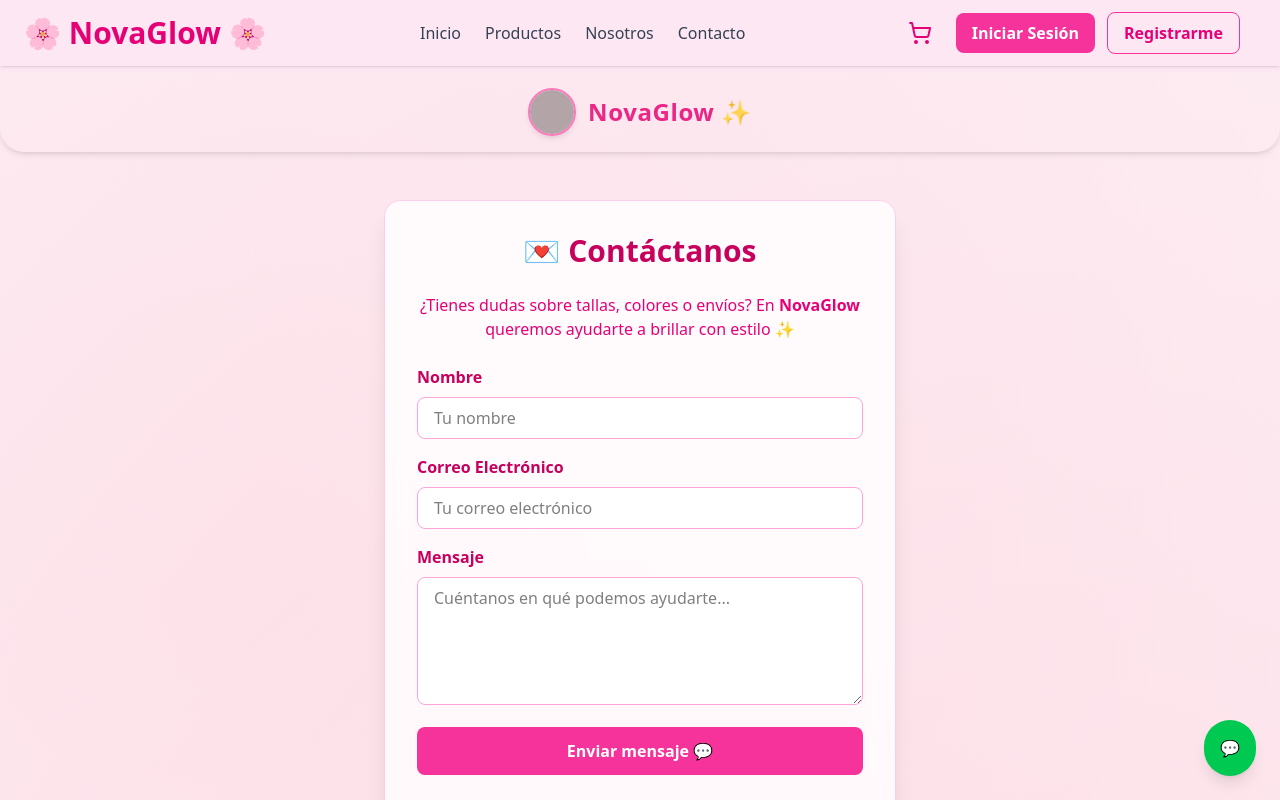
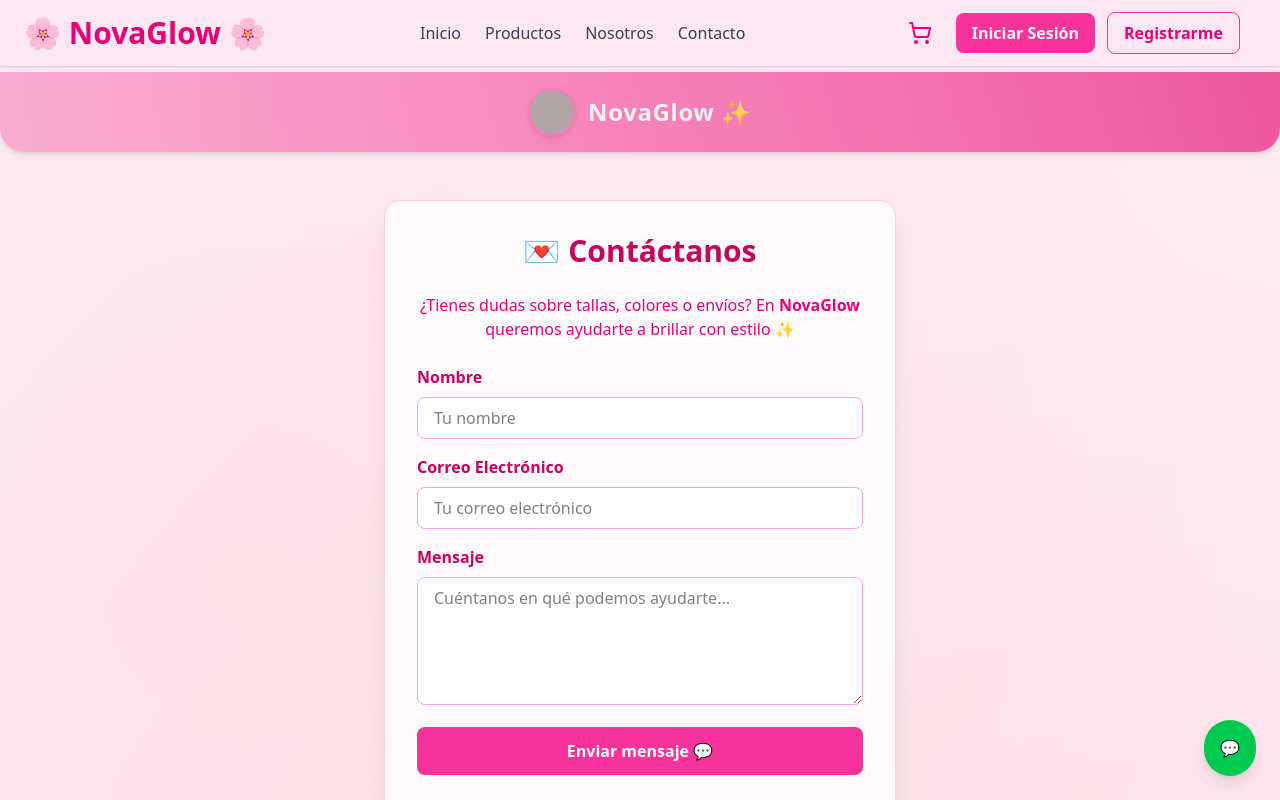
Before and after one commit to shantall-1/novaglow, a React (Vite) app: page /contacto in a window 1280 px wide. Shown: the top 800 px of the page. Built offline with nearby package versions, Linux system fonts and the light colour scheme; no server answers; grey boxes are pictures that could not be loaded.

Commit message:
ultima actualizacion 18/11/25

```diff
--- a/src/componentes/PerfilModal.jsx
+++ b/src/componentes/PerfilModal.jsx
@@ -98,13 +98,13 @@ const PerfilModal = ({ isOpen, onClose }) => {
     <AnimatePresence>
       {isOpen && (
         <motion.div
-          className="fixed inset-0 bg-black/50 backdrop-blur-sm flex items-center justify-center z-[999]"
+          className="fixed inset-0 bg-black/50 backdrop-blur-sm flex items-center justify-center z-999"
           initial={{ opacity: 0 }}
           animate={{ opacity: 1 }}
           exit={{ opacity: 0 }}
         >
           <motion.div
-            className="bg-linear-to-br from-pink-50 via-pink-100 to-pink-200 rounded-3xl shadow-2xl p-6 w-96 relative border-4 border-pink-300"
+            className="bg-linear-to-br from-[#fdf2f8] via-[#fce7f3] to-[#fbcfe8] rounded-3xl shadow-2xl p-6 w-96 relative border-4 border-[#f9a8d4]"
             initial={{ scale: 0.8 }}
             animate={{ scale: 1 }}
             exit={{ scale: 0.8 }}
--- a/src/paginas/Contacto.jsx
+++ b/src/paginas/Contacto.jsx
@@ -1,9 +1,9 @@
 import { useState, useEffect, useRef } from "react";
-import { motion } from "framer-motion"; // 💫 animaciones elegantes
+import { motion } from "framer-motion";
 import AOS from "aos";
 import Swal from "sweetalert2";
 
-// ✅ Importaciones nuevas para Firebase
+// Firebase
 import { db } from "../lib/firebase";
 import { collection, addDoc, serverTimestamp } from "firebase/firestore";
 
@@ -31,7 +31,6 @@ export default function Contacto() {
     setFormData({ ...formData, [name]: value });
   };
 
-  // 🔥 Funcionalidad para guardar los datos en Firestore
   const handleSubmit = async (e) => {
     e.preventDefault();
 
@@ -46,7 +45,6 @@ export default function Contacto() {
     }
 
     try {
-      // 💾 Guardar datos en Firebase Firestore
       await addDoc(collection(db, "mensajesContacto"), {
         nombre: formData.nombre,
         email: formData.email,
@@ -67,7 +65,7 @@ export default function Contacto() {
       Swal.fire({
         icon: "error",
         title: "Error al enviar",
-        text: "Hubo un problema al guardar tu mensaje 😢 Intenta nuevamente.",
+        text: "Hubo un problema 😢 Intenta nuevamente.",
         confirmButtonColor: "#e06b8b",
       });
     }
@@ -79,27 +77,35 @@ export default function Contacto() {
       className="min-h-screen flex flex-col items-center bg-pink-50 relative overflow-hidden"
       id="contacto"
     >
-      {/* 🌸 Header con entrada elegante */}
+      {/* ✔ Header FIX - usando HEX, no okLCH */}
       <motion.header
         data-aos="fade-down"
         initial={{ opacity: 0, y: -30 }}
         animate={{ opacity: 1, y: 0 }}
         transition={{ duration: 1.2, ease: "easeOut" }}
-        className="w-full bg-linear-gradient-to-r from-pink-300 via-pink-400 to-pink-500 text-white shadow-md py-4 px-6 flex items-center justify-center space-x-3 rounded-b-3xl"
+        style={{
+          background:
+            "linear-gradient(to right, #f9a8d4, #f472b6, #ec4899)", // pink-300 → pink-400 → pink-500
+        }}
+        className="w-full text-white shadow-md py-4 px-6 flex items-center justify-center space-x-3 rounded-b-3xl"
       >
         <img
           src="https://encrypted-tbn0.gstatic.com/images?q=tbn:ANd9GcSdLs5Kjrl497ZOGYAMibYSX4tY-8HF8uM33Q&s"
           alt="Logo NovaGlow"
           className="w-12 h-12 rounded-full object-cover border-2 border-pink-400 shadow-md"
         />
-        <h1 className="text-2xl text-pink-600 font-bold tracking-wide">
+        <h1 className="text-2xl text-white font-bold tracking-wide">
           NovaGlow ✨
         </h1>
       </motion.header>
 
-      {/* Fondo con movimiento sutil */}
+      {/* ✔ Fondo animado FIX */}
       <motion.div
-        className="absolute inset-0 bg-[radial-gradient(circle_at_20%_30%,rgba(255,192,203,0.25),transparent),radial-gradient(circle_at_80%_70%,rgba(255,182,193,0.25),transparent)]"
+        className="absolute inset-0"
+        style={{
+          background:
+            "radial-gradient(circle at 20% 30%, rgba(255,192,203,0.25), transparent), radial-gradient(circle at 80% 70%, rgba(255,182,193,0.25), transparent)",
+        }}
         animate={{
           backgroundPosition: ["0% 0%", "100% 100%", "0% 0%"],
         }}
@@ -110,7 +116,7 @@ export default function Contacto() {
         }}
       />
 
-      {/* Contenedor principal */}
+      {/* Contenido */}
       <motion.div
         data-aos="fade-up"
         initial={{ opacity: 0, y: 40 }}
@@ -132,7 +138,7 @@ export default function Contacto() {
           En <strong>NovaGlow</strong> queremos ayudarte a brillar con estilo ✨
         </p>
 
-        {/* Formulario con interacción sutil */}
+        {/* Formulario */}
         <form onSubmit={handleSubmit} className="space-y-4">
           {["nombre", "email", "mensaje"].map((field, idx) => (
             <motion.div
@@ -145,6 +151,7 @@ export default function Contacto() {
               <label className="block text-pink-700 font-semibold mb-2 capitalize">
                 {field === "email" ? "Correo electrónico" : field}
               </label>
+
               {field === "mensaje" ? (
                 <textarea
                   name="mensaje"
@@ -168,6 +175,7 @@ export default function Contacto() {
             </motion.div>
           ))}
 
+          {/* Botón enviar */}
           <motion.button
             whileHover={{
               scale: 1.03,
@@ -183,7 +191,7 @@ export default function Contacto() {
           </motion.button>
         </form>
 
-        {/* 🩷 Sección de información */}
+        {/* Info */}
         <motion.div
           data-aos="fade-up"
           initial={{ opacity: 0, y: 30 }}
@@ -230,6 +238,7 @@ export default function Contacto() {
         >
           📍 ¿Dónde nos encontramos?
         </motion.h3>
+
         <motion.div
           data-aos="fade-up"
           whileHover={{ scale: 1.01 }}
@@ -244,7 +253,6 @@ export default function Contacto() {
             style={{ border: 0 }}
             allowFullScreen=""
             loading="lazy"
-            referrerPolicy="no-referrer-when-downgrade"
           ></iframe>
         </motion.div>
 
@@ -254,7 +262,7 @@ export default function Contacto() {
         </p>
       </motion.div>
 
-      {/* 💬 Botón flotante elegante */}
+      {/* Botón flotante */}
       <motion.a
         href="https://wa.me/51941433000"
         target="_blank"
--- a/src/paginas/Login.jsx
+++ b/src/paginas/Login.jsx
@@ -16,7 +16,7 @@ export default function Login() {
   const from = location.state?.from?.pathname || "/productos";
 
   // 🔥 AJUSTE IMPORTANTE (para que siga funcionando loginConGoogle)
-  const { loginConEmail, loginGoogle: loginConGoogle } = useAuth();
+  const { loginConEmail, loginConGoogle } = useAuth();
 
   const [form, setForm] = useState({ email: "", password: "" });
   const [error, setError] = useState("");
@@ -138,6 +138,8 @@ export default function Login() {
   // ⭐ LOGIN con Google
   const handleGoogleLogin = async () => {
     setError("");
+    console.log("Google login ejecutado");
+
 
     try {
       const user = await loginConGoogle();
--- a/src/paginas/NavBar.jsx
+++ b/src/paginas/NavBar.jsx
@@ -43,7 +43,7 @@ const Navbar = () => {
 
           {/* 🔗 Navegación Desktop */}
           <div className="hidden md:flex space-x-6 items-center text-gray-700 font-medium">
-            <Link to="/" className="hover:text-pink-500 transition">Inicio</Link>
+            <Link to="/inicio" className="hover:text-pink-500 transition">Inicio</Link>
             <Link to="/productos" className="hover:text-pink-500 transition">Productos</Link>
             <Link to="/nosotros" className="hover:text-pink-500 transition">Nosotros</Link>
             <Link to="/contacto" className="hover:text-pink-500 transition">Contacto</Link>
```
